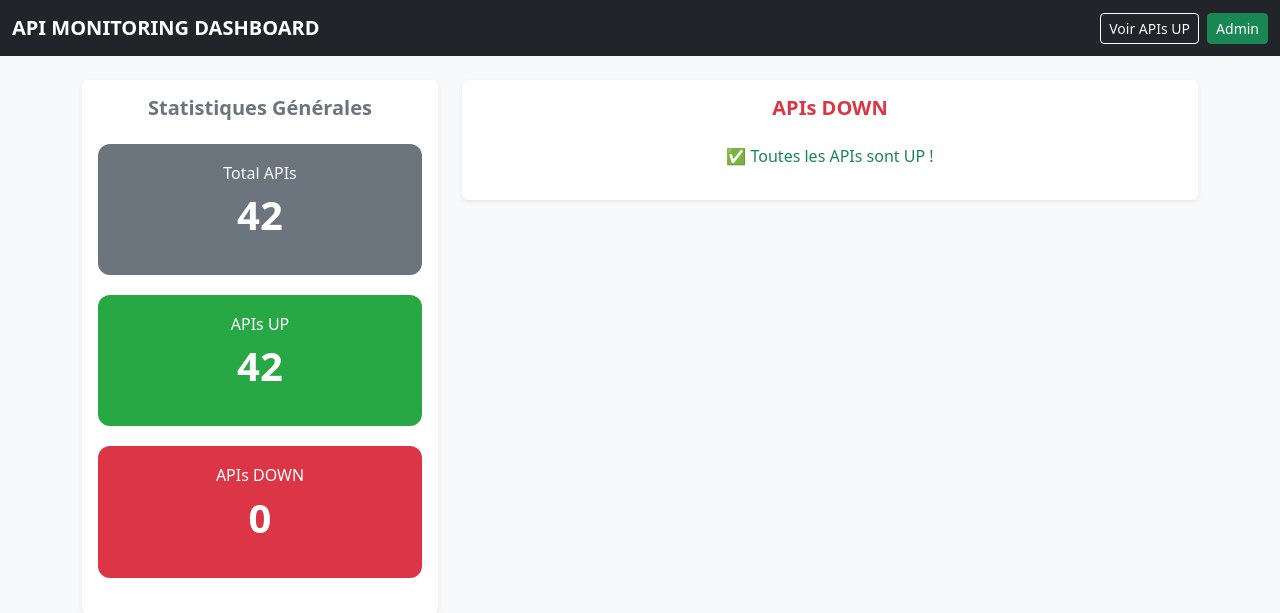
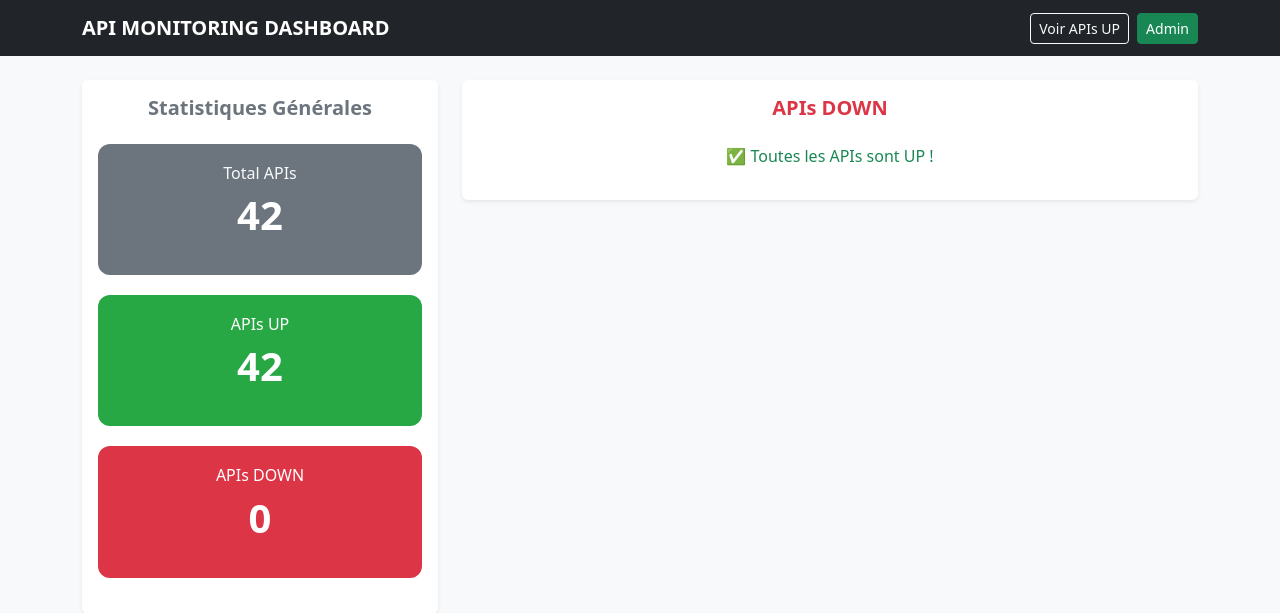
Before and after one commit to bbrilliant/monitoring_project, a Django app: page / in a window 1280 px wide. Shown: the top 613 px of the page. Run offline with Django 5.2, Linux system fonts and the light colour scheme; data comes from the database, SQL or seed files in the repository; data that the repository does not hold is empty; some libraries are stand-ins or nearby versions.

Commit message:
Another Bug fix encore

```diff
--- a/dashboard/templates/dashboard/api_up_list.html
+++ b/dashboard/templates/dashboard/api_up_list.html
@@ -25,7 +25,7 @@
 <body class="bg-light">
 
 <nav class="navbar navbar-expand-lg navbar-dark bg-dark">
-  <div class="container-fluid">
+  <div class="container">
     <a class="navbar-brand fw-bold" href="/">API MONITORING DASHBOARD</a>
   </div>
 </nav>
--- a/dashboard/templates/dashboard/dashboard.html
+++ b/dashboard/templates/dashboard/dashboard.html
@@ -27,7 +27,7 @@
 
 <!-- NAVBAR -->
 <nav class="navbar navbar-expand-lg navbar-dark bg-dark">
-  <div class="container-fluid">
+  <div class="container">
     <a class="navbar-brand fw-bold" href="/">API MONITORING DASHBOARD</a>
     <div class="d-flex">
       <a href="{% url 'api_up_list' %}" class="btn btn-outline-light btn-sm me-2">Voir APIs UP</a>
--- a/monitoring/urls.py
+++ b/monitoring/urls.py
@@ -21,7 +21,7 @@ from dashboard import views
 urlpatterns = [
     path("admin/", admin.site.urls),
     path("", views.dashboard, name="dashboard"),
-    path("api/encoded_url/", views.api_detail, name="api_detail"),
+    path("api/detail/<path:api_url>/", views.api_detail, name="api_detail"),
     #path("api/data/", views.api_data, name="api_data"),
     path("apis/up/", views.api_up_list, name="api_up_list"),
 
```
